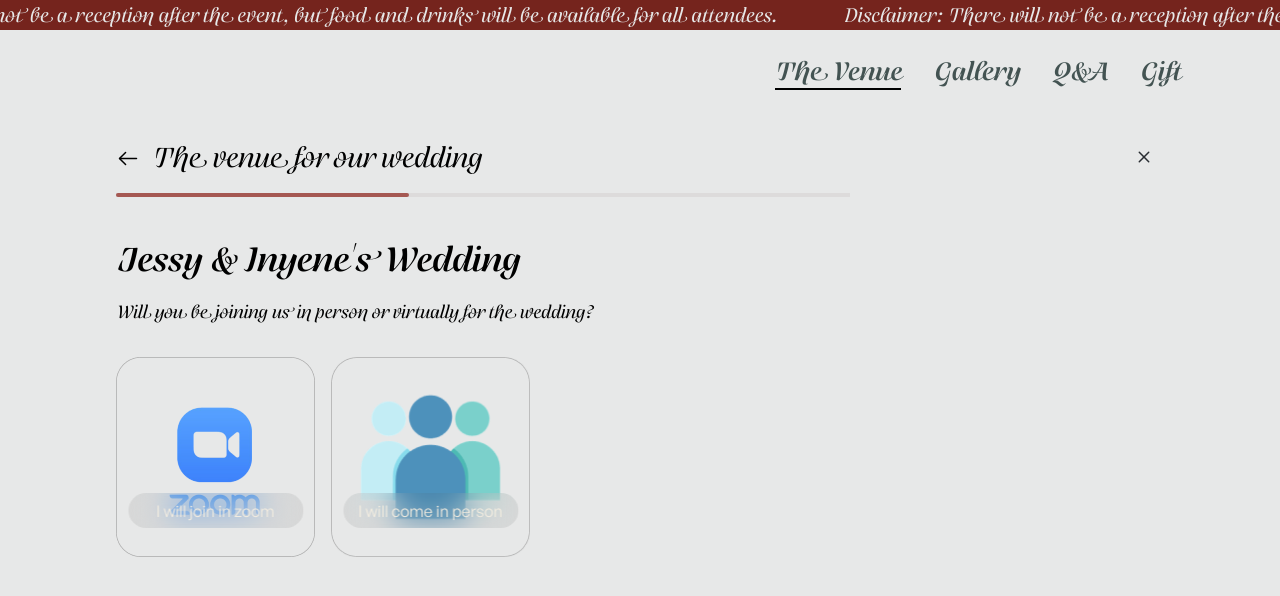
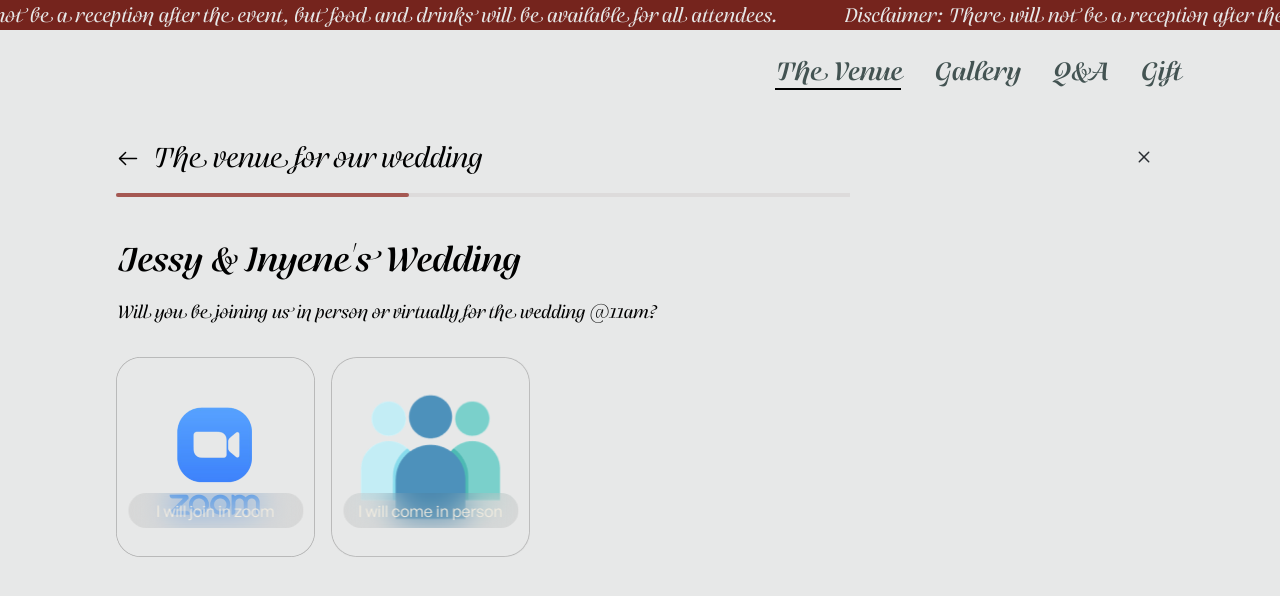
Before and after one commit to DuaneDave/wedding-app, a Next.js app: page /venue in a window 1280 px wide. Shown: the top 596 px of the page. Built offline with nearby package versions, Linux system fonts and the light colour scheme; a web font is replaced by a local one.

Commit message:
Update Venue.tsx

```diff
--- a/component/venue/Venue.tsx
+++ b/component/venue/Venue.tsx
@@ -21,7 +21,7 @@ function Venue() {
         <Header location={location} setLocation={setLocation} />
 
         <h2>Jessy & Inyene's Wedding</h2>
-        <p>Will you be joining us in person or virtually for the wedding?</p>
+        <p>Will you be joining us in person or virtually for the wedding @11am?</p>
 
         {location === '' && (
           <div className={`flex ${styles.attend}`}>
```
